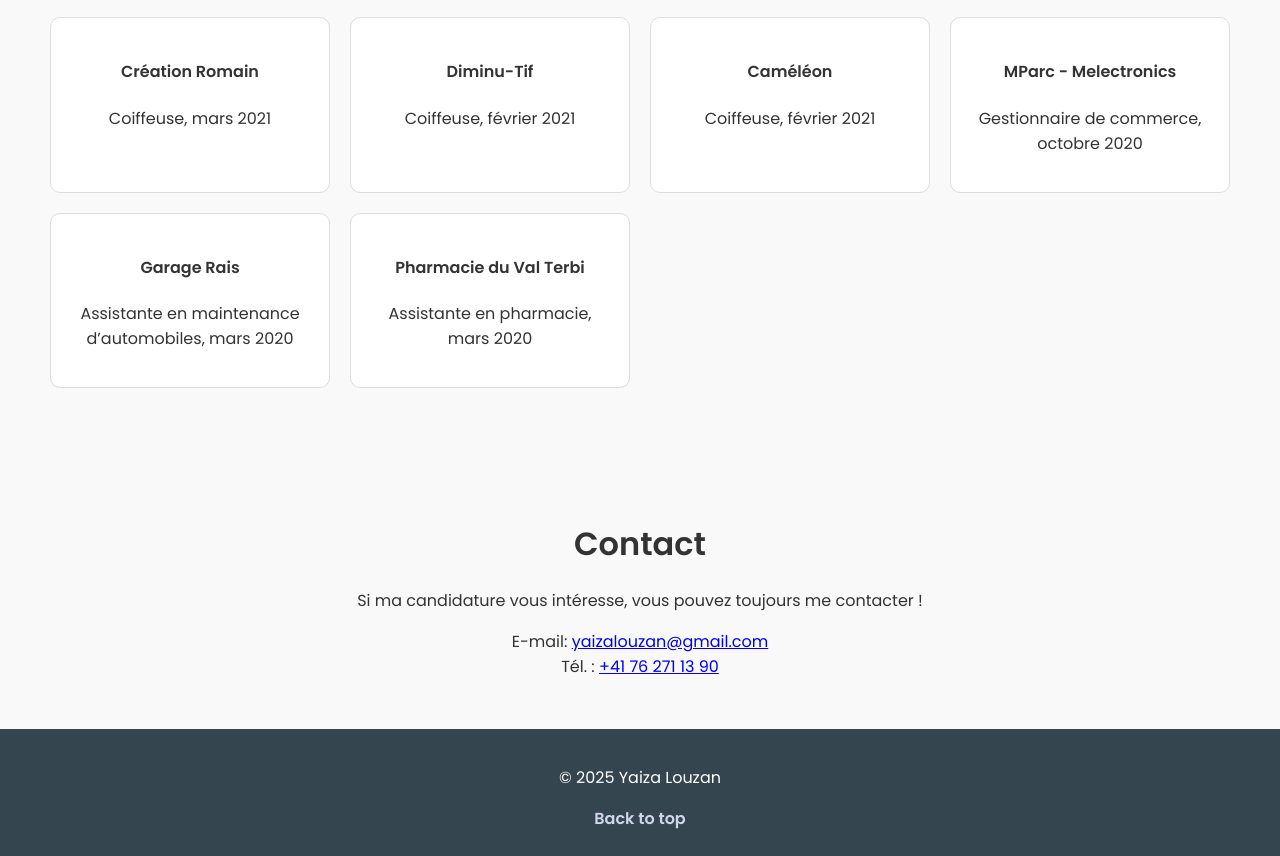
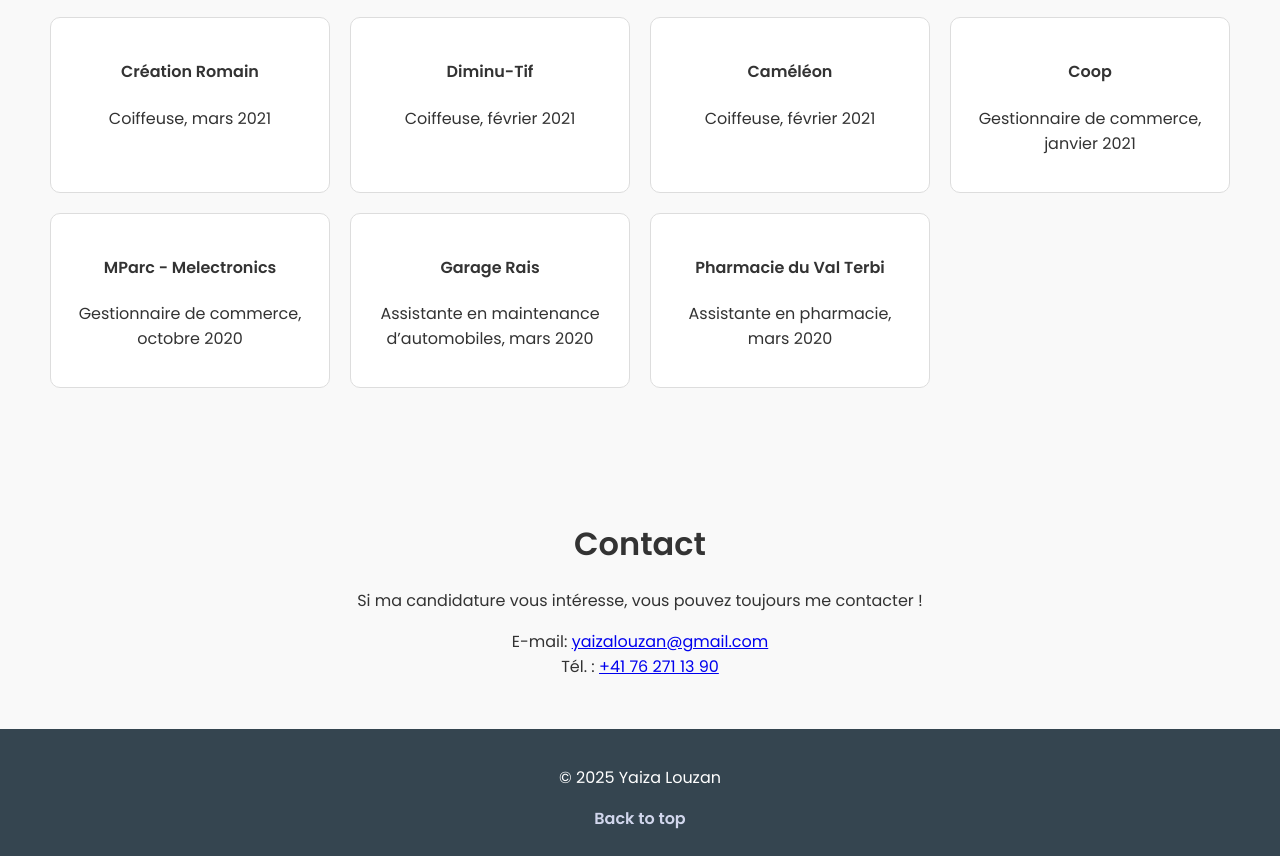
Before and after one commit to YaizaLouzan/portfolio, a plain HTML site: page index.html in a window 1280 px wide. Shown: the part 2463-3319 px from the top of the page. Drawn offline with Linux system fonts and the light colour scheme.

Commit message:
update v.2.5
ajouté stage coop janvier 2021

```diff
--- a/index.html
+++ b/index.html
@@ -315,6 +315,10 @@
       <p>Coiffeuse, février 2021</p>
     </div>
     <div>
+      <h4>Coop</h4>
+      <p>Gestionnaire de commerce, janvier 2021</p>
+    </div>
+    <div>
       <h4>MParc - Melectronics</h4>
       <p>Gestionnaire de commerce, octobre 2020</p>
     </div>
```
